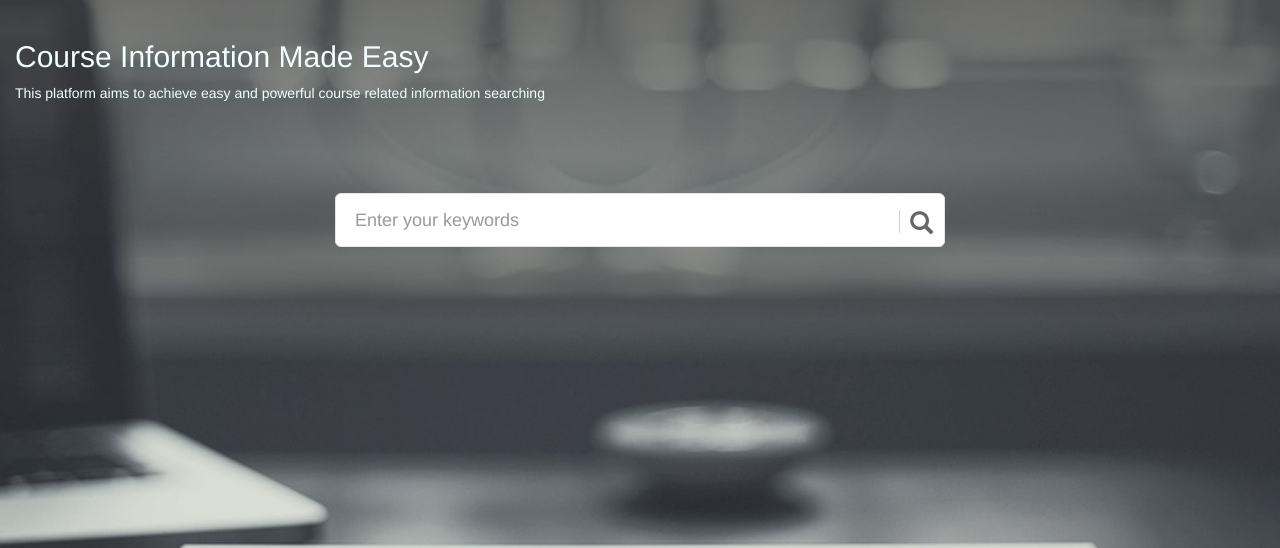
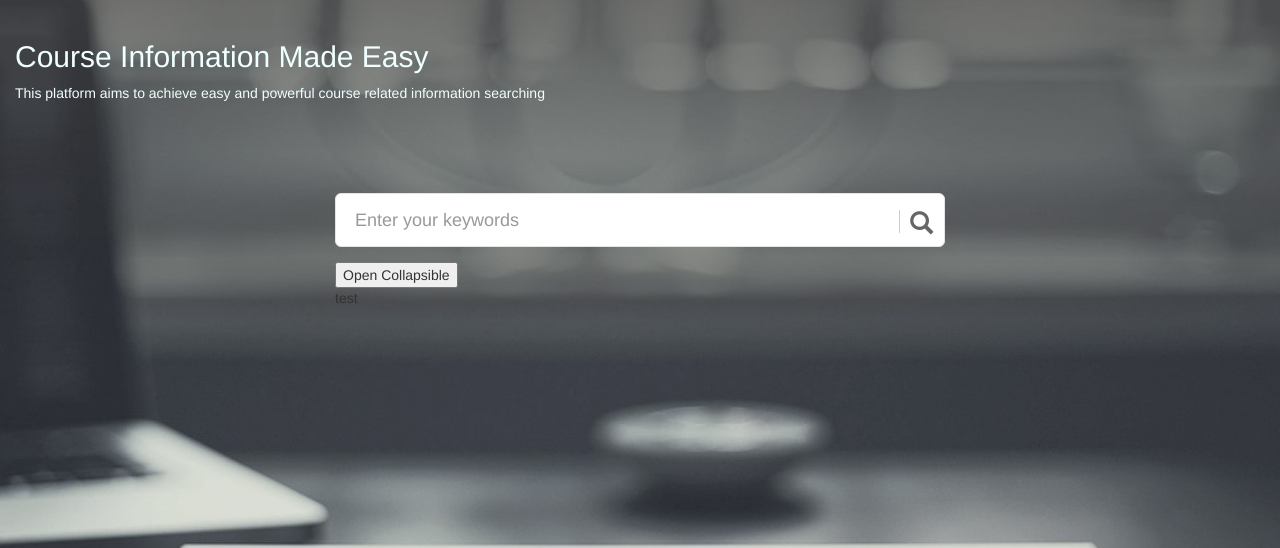
Before and after one commit to PinzhenChen/ttds_frontend, a PHP site: page /index.php in a window 1280 px wide. Shown: the part 50-598 px from the top of the page. Run offline with PHP 8.4, Linux system fonts and the light colour scheme; some libraries are stand-ins or nearby versions.

Commit message:
added collapse

```diff
--- a/header.php
+++ b/header.php
@@ -30,9 +30,25 @@ $path_main_js = "http://104.248.163.205/static/js/main.js";
 
         <meta name="viewport" content="width=device-width, initial-scale=1">
         <script type="text/javascript" src=<?php echo $path_main_js;?>></script>
+        <script>
+            var coll = document.getElementsByClassName("collapsible");
+            var i;
+
+            for (i = 0; i < coll.length; i++) {
+              coll[i].addEventListener("click", function() {
+                this.classList.toggle("active");
+                var content = this.nextElementSibling;
+                if (content.style.display === "block") {
+                  content.style.display = "none";
+                } else {
+                  content.style.display = "block";
+                }
+              });
+            }
+        </script>
     </head>
 
-	<body class="bg">
+  <body class="bg">
     <nav class="navbar navbar-inverse" style = "background-color: #2c3e50; border: 0px;">
       <div class="container-fluid">
         <div class="navbar-header">
--- a/index.php
+++ b/index.php
@@ -28,6 +28,10 @@
                                     </span>
                                 </div>
                             </div>
+                            <button class="collapsible">Open Collapsible</button>
+                            <div class="content">
+                              <p>test</p>
+                            </div>
                             <!-- <div class="form-checks textWhite">
                                 <label class="radio-inline">
                                     <input type="radio" name="option" value="0" id="courseName" required>Course Name
```
